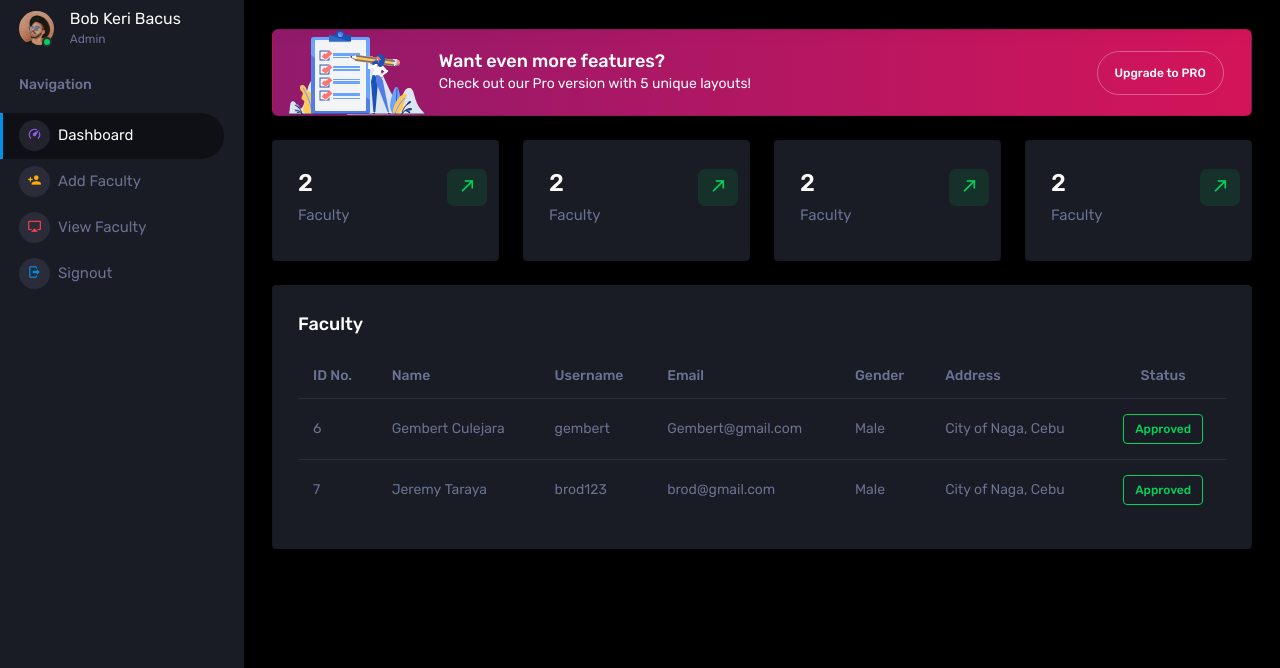
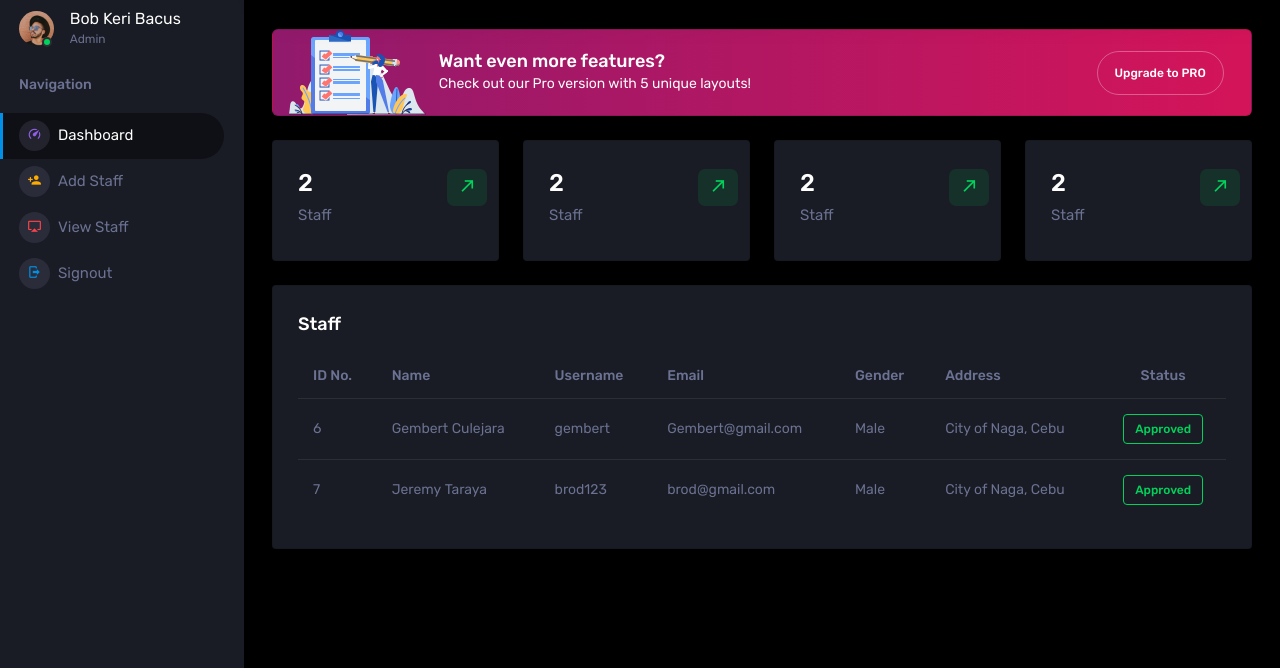
Before and after one commit to MarvinLapinig28/Alpha, a Django app: page /Hod/Home in a window 1280 px wide. Shown: the part 71-739 px from the top of the page. Run offline with Django 5.2, Linux system fonts and the light colour scheme; a user stored in the database is signed in; data comes from the database, SQL or seed files in the repository; both versions use the stored data as it was after the commit; some libraries are stand-ins or nearby versions.

Commit message:
latest update

```diff
--- a/admin_management_system/templates/Hod/add_staff.html
+++ b/admin_management_system/templates/Hod/add_staff.html
@@ -16,7 +16,7 @@
                 <div class="card">
                   <div class="card-body">
                     <h4 class="card-title">Add Staff</h4>
-                    <form class="forms-sample" method="post" action="#" enctype="multipart/form-data">
+                    <form class="forms-sample" method="post" action="" enctype="multipart/form-data">
                       {% csrf_token %}
 
                       <div class="form-group">
--- a/admin_management_system/templates/Hod/home.html
+++ b/admin_management_system/templates/Hod/home.html
@@ -40,7 +40,7 @@
                         </div>
                       </div>
                     </div>
-                    <h6 class="text-muted font-weight-normal">Faculty</h6>
+                    <h6 class="text-muted font-weight-normal">Staff</h6>
                   </div>
                 </div>
               </div>
@@ -59,7 +59,7 @@
                         </div>
                       </div>
                     </div>
-                    <h6 class="text-muted font-weight-normal">Faculty</h6>
+                    <h6 class="text-muted font-weight-normal">Staff</h6>
                   </div>
                 </div>
               </div>
@@ -78,7 +78,7 @@
                         </div>
                       </div>
                     </div>
-                    <h6 class="text-muted font-weight-normal">Faculty</h6>
+                    <h6 class="text-muted font-weight-normal">Staff</h6>
                   </div>
                 </div>
               </div>
@@ -97,7 +97,7 @@
                         </div>
                       </div>
                     </div>
-                    <h6 class="text-muted font-weight-normal">Faculty</h6>
+                    <h6 class="text-muted font-weight-normal">Staff</h6>
                   </div>
                 </div>
               </div>
@@ -109,7 +109,7 @@
             <div class="col-lg-12 grid-margin stretch-card">
                 <div class="card">
                   <div class="card-body">
-                    <h4 class="card-title">Faculty </h4>
+                    <h4 class="card-title">Staff </h4>
                     <div class="table-responsive">
                       <table class="table">
                         <thead>
--- a/admin_management_system/templates/Hod/view_staff.html
+++ b/admin_management_system/templates/Hod/view_staff.html
@@ -3,7 +3,7 @@
 
 <div class="content-wrapper">
             <div class="page-header">
-              <h3 class="page-title"> View Faculty </h3>
+              <h3 class="page-title"> View Staff </h3>
               <nav aria-label="breadcrumb">
                 <ol class="breadcrumb">
                   <li class="breadcrumb-item"><a href="#">Tables</a></li>
@@ -16,7 +16,7 @@
               <div class="col-lg-12 grid-margin stretch-card">
                 <div class="card">
                   <div class="card-body">
-                    <h4 class="card-title">Faculty </h4>
+                    <h4 class="card-title">Staff </h4>
                     <div class="table-responsive">
                       <table class="table">
                         <thead>
--- a/admin_management_system/templates/base.html
+++ b/admin_management_system/templates/base.html
@@ -45,10 +45,6 @@
  </div>
     <script src="https://cdn.jsdelivr.net/npm/sweetalert2@11"></script>
 
- <script>
-     swal("Hello")
- </script>
-
 
 
      <script src="https://code.jquery.com/jquery-3.6.0.min.js" integrity="sha256-/xUj+3OJU5yExlq6GSYGSHk7tPXikynS7ogEvDej/m4=" crossorigin="anonymous"></script>
--- a/admin_management_system/templates/includes/sidebar.html
+++ b/admin_management_system/templates/includes/sidebar.html
@@ -39,7 +39,7 @@
                 <span class="menu-icon">
                   <i class="mdi mdi-account-plus"></i>
                 </span>
-                <span class="menu-title">Add Faculty</span>
+                <span class="menu-title">Add Staff</span>
               </a>
             </li>
             <li class="nav-item menu-items">
@@ -47,7 +47,7 @@
                 <span class="menu-icon">
                   <i class="mdi mdi-airplay"></i>
                 </span>
-                <span class="menu-title">View Faculty</span>
+                <span class="menu-title">View Staff</span>
               </a>
             </li>
             <li class="nav-item menu-items">
```
Also changed, not shown: admin_management_system/db.sqlite3.
